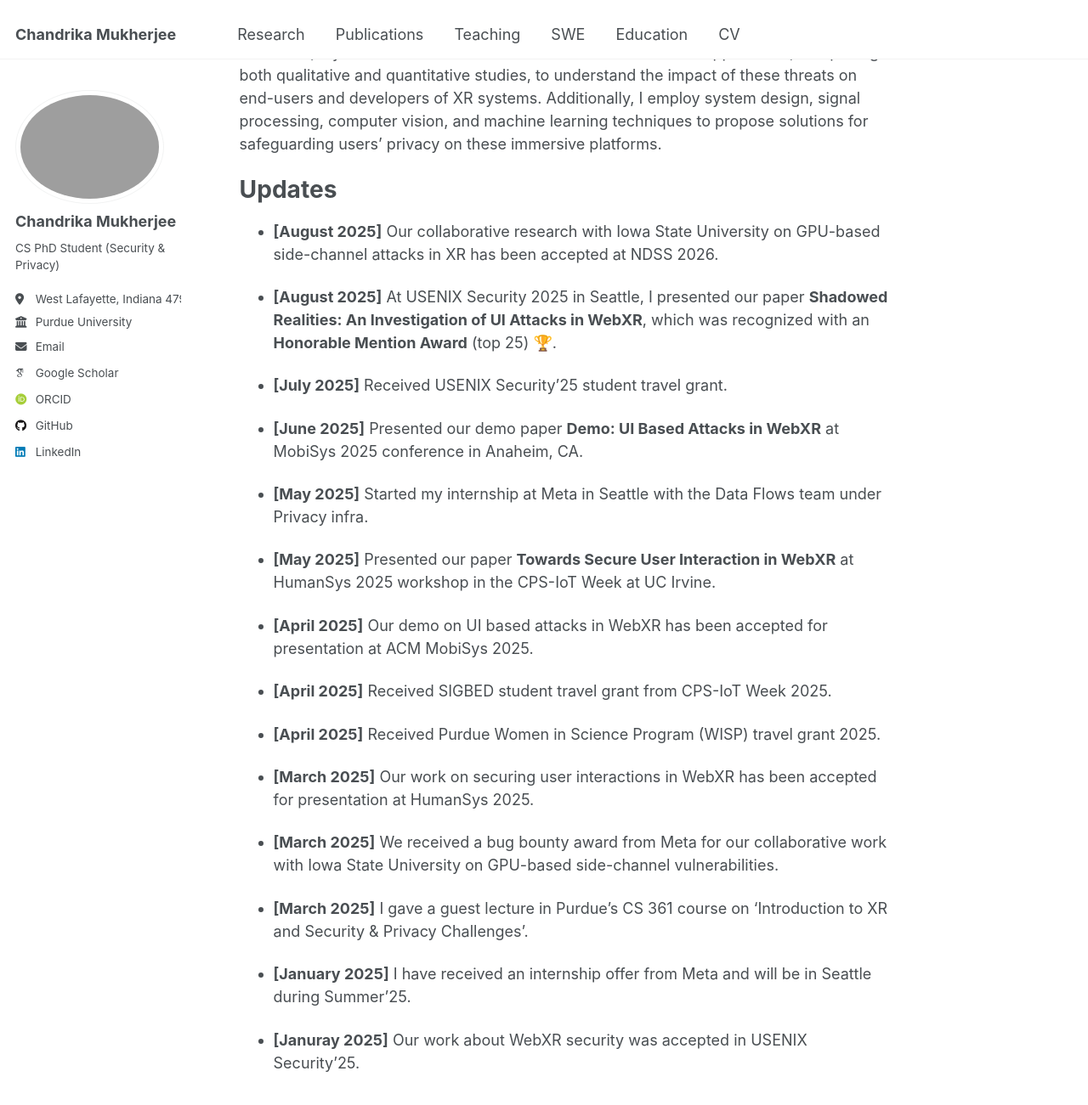
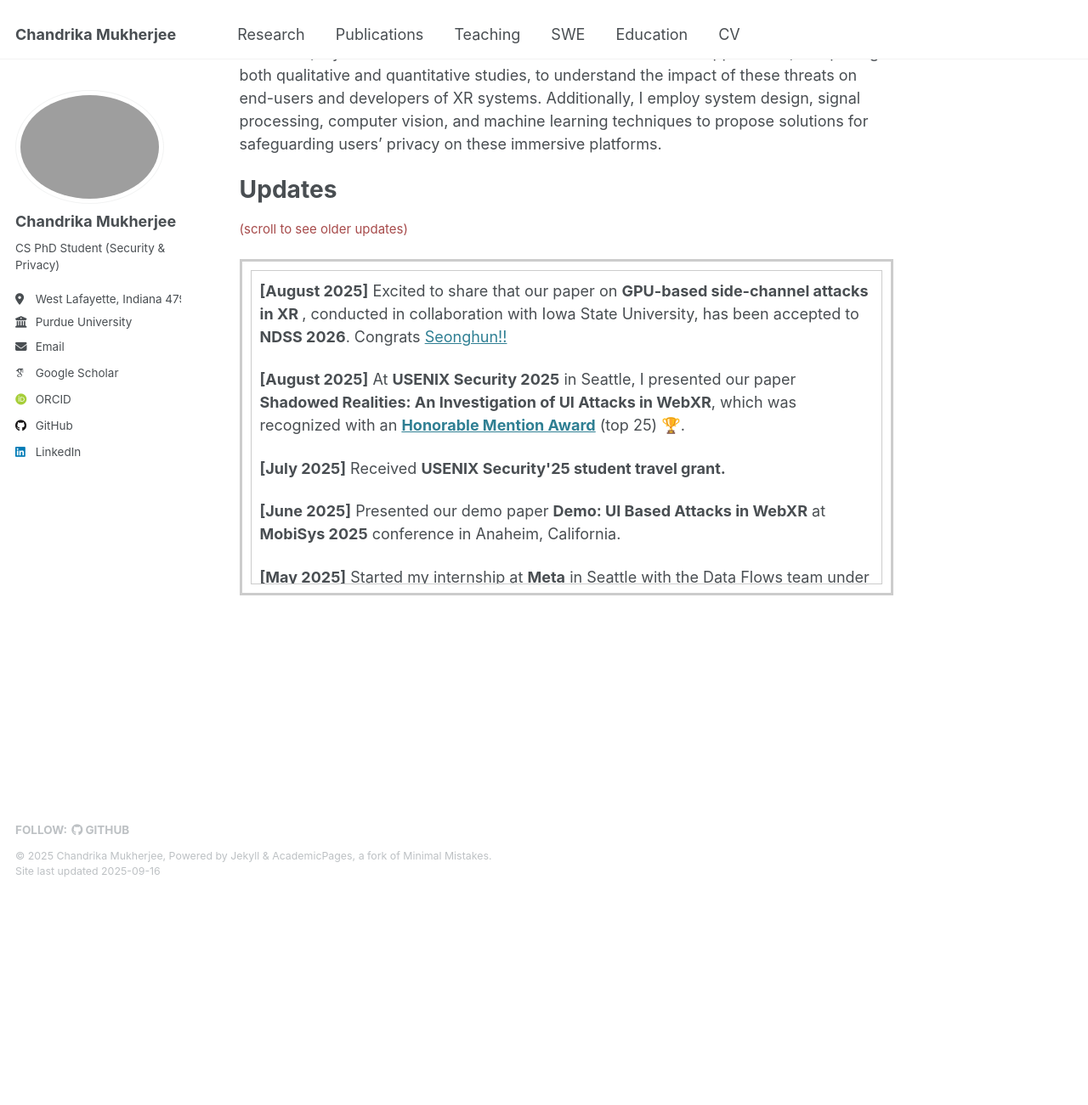
Before and after one commit to chandms/chandms.github.io, a Jekyll site: the page built from _pages/about.md, in a window 1280 px wide and 1400 px high, scrolled down 548 px. Shown: the top 1301 px of the window at 85% size. Built offline with Jekyll 4.4.1, drawn with Linux system fonts in a browser that asks for light colours; some web fonts are replaced; after the commit the page ends 1602 px from its top, so only the background shows below that.

Commit message:
updated portfolio with updates scrolling and ndss paper

```diff
--- a/_pages/about.md
+++ b/_pages/about.md
@@ -18,30 +18,37 @@ Therefore, my research combines user-centered mixed-method approaches, comprisin
 
 # Updates
 
-- **[August 2025]** Our collaborative research with Iowa State University on GPU-based side-channel attacks in XR has been accepted at NDSS 2026.
+<span style="font-size: 15px; color: #a74b4bff;">(scroll to see older updates)</span>
 
-- **[August 2025]** At USENIX Security 2025 in Seattle, I presented our paper **Shadowed Realities: An Investigation of UI Attacks in WebXR**, which was recognized with an **Honorable Mention Award** (top 25) 🏆.
+<div style="max-height: 400px; overflow-y: auto; border: 3px solid #ccc; padding: 10px;">
+<div style="max-height: 370px; overflow-y: auto; border: 1px solid #ccc; padding: 10px;">
 
-- **[July 2025]** Received USENIX Security'25 student travel grant.
+<p><strong>[August 2025]</strong> Excited to share that our paper on <strong>GPU-based side-channel attacks in XR </strong>, conducted in collaboration with Iowa State University, has been accepted to <strong>NDSS 2026</strong>. Congrats <a href="https://hunie-son.github.io/" target="_blank">Seonghun!!</a></p>
 
-- **[June 2025]** Presented our demo paper **Demo: UI Based Attacks in WebXR** at MobiSys 2025 conference in Anaheim, CA.
+<p><strong>[August 2025]</strong> At <strong>USENIX Security 2025</strong> in Seattle, I presented our paper <strong>Shadowed Realities: An Investigation of UI Attacks in WebXR</strong>, which was recognized with an <strong><a href="https://www.usenix.org/sites/default/files/sec25_honorable_mentions.pdf" target="_blank">Honorable Mention Award</a></strong> (top 25) 🏆.</p>
 
-- **[May 2025]** Started my internship at Meta in Seattle with the Data Flows team under Privacy infra.
+<p><strong>[July 2025]</strong> Received <strong>USENIX Security'25 student travel grant.</strong></p>
 
-- **[May 2025]** Presented our paper **Towards Secure User Interaction in WebXR** at HumanSys 2025 workshop in the CPS-IoT Week at UC Irvine.
+<p><strong>[June 2025]</strong> Presented our demo paper <strong>Demo: UI Based Attacks in WebXR</strong> at <strong>MobiSys 2025</strong> conference in Anaheim, California.</p>
 
-- **[April 2025]** Our demo on UI based attacks in WebXR has been accepted for presentation at ACM MobiSys 2025.
+<p> <strong>[May 2025]</strong> Started my internship at <strong>Meta</strong> in Seattle with the Data Flows team under Privacy infra org.</p>
 
-- **[April 2025]** Received SIGBED student travel grant from CPS-IoT Week 2025.
+<p><strong>[May 2025]</strong> Presented our paper <strong>Towards Secure User Interaction in WebXR</strong> at <strong>HumanSys 2025 workshop</strong> in the <strong>CPS-IoT Week</strong> at UC Irvine.</p>
 
-- **[April 2025]** Received Purdue Women in Science Program (WISP) travel grant 2025.
+<p><strong>[April 2025]</strong> Our demo paper on UI based attacks in WebXR has been accepted for presentation at <strong>ACM MobiSys 2025</strong>.</p>
 
-- **[March 2025]** Our work on securing user interactions in WebXR has been accepted for presentation at HumanSys 2025.
+<p><strong>[April 2025]</strong> Received <strong>SIGBED student travel grant</strong> from <strong>CPS-IoT Week 2025</strong>. </p>
 
-- **[March 2025]** We received a bug bounty award from Meta for our collaborative work with Iowa State University on GPU-based side-channel vulnerabilities.
+<p><strong>[April 2025]</strong> Received <strong>Purdue Women in Science Program (WISP) travel grant 2025</strong>.</p>
 
-- **[March 2025]** I gave a guest lecture in Purdue’s CS 361 course on 'Introduction to XR and Security & Privacy Challenges'.
+<p><strong>[March 2025]</strong> Our work on securing user interactions in WebXR has been accepted for presentation at <strong>HumanSys 2025</strong>.</p>
 
-- **[January 2025]** I have received an internship offer from Meta and will be in Seattle during Summer'25.
+<p><strong>[March 2025]</strong> We received a <strong>bug bounty award</strong> from <strong>Meta</strong> for our collaborative work with Iowa State University on GPU-based side-channel vulnerabilities.</p>
 
-- **[Januray 2025]** Our work about WebXR security was accepted in USENIX Security'25.
+<p><strong>[March 2025]</strong> I gave a guest lecture in Purdue’s CS 361 course on <strong>Introduction to XR and Security & Privacy Challenges</strong>.</p>
+
+<p><strong>[January 2025]</strong> I have received an internship offer from <strong>Meta</strong> and will be in Seattle during <strong>Summer'25</strong>.</p>
+
+<p><strong>[January 2025]</strong> Our work about WebXR security was accepted in <strong>USENIX Security'25</strong>.</p>
+</div>
+</div>
```
Also changed, not shown: _pages/publications.md (+12 -3 lines).
